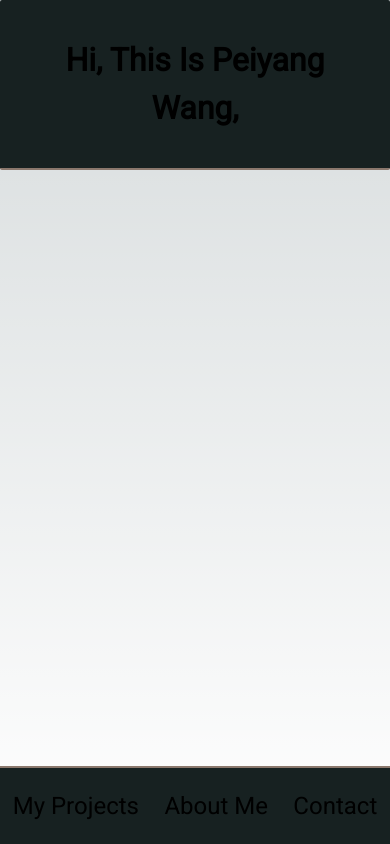
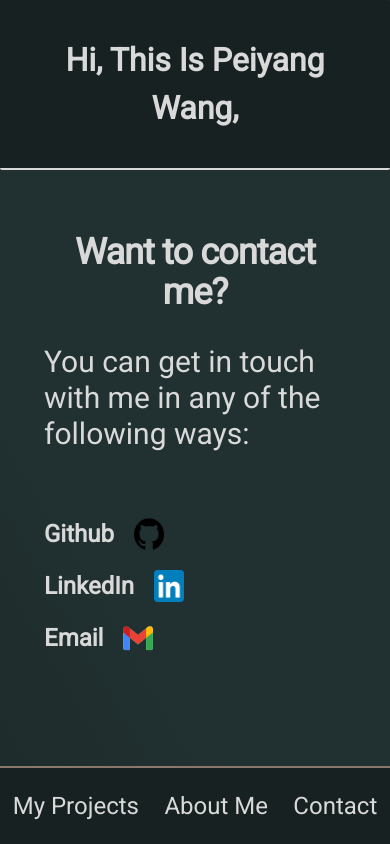
Before and after one commit to Plukewang/portfolio, a Next.js app: page /contact in a window 390 px wide. Built offline with nearby package versions, Linux system fonts and the light colour scheme.

Commit message:
fill in lorem ipsum and adjust projects flexbox on mobile

```diff
--- a/app/aboutme/layout.tsx
+++ b/app/aboutme/layout.tsx
@@ -2,7 +2,7 @@ import Navbar from "../ui/navbar"
 import NavBarLinks from "../ui/navBarLinks"
 export default function Layout({ children }: { children: React.ReactNode }) {
     return (
-      <div className="flex flex-col lg:overflow-hidden">
+      <div className="flex h-screen flex-col ">
         <Navbar/>
         <div className="flex-grow p-6 md:overflow-y-auto md:p-12">{children}</div>
         <NavBarLinks top = {false}/>
--- a/app/aboutme/page.tsx
+++ b/app/aboutme/page.tsx
@@ -1,6 +1,10 @@
 import Details from "../ui/aboutme/details"
+import "../../public/app.css"
+import myface from "../../public/icons/avatar.png"
+import utaustin from "../../public/utaustin.png"
+import react from "../../public/icons/react.png"
 
-export default function Projects(){
+export default function Aboutme(){
     return (
     <div className="flex flex-col items-center overflow-hidden">
 
@@ -29,33 +33,23 @@ export default function Projects(){
             <div className="lg:col-span-3 lg:col-start-2 lg:row-span2">
                 <Details
                     title={"I'm a software developer with a focus on the web."}
-                    src={null}
-                    description="Lorem ipsum dolor sit amet, consectetur adipiscing elit, sed do eiusmod  tempor
-                    incididunt ut labore et dolore magna aliqua. Ut enim ad minim  veniam, quis nostrud exercitation ullamco
-                    laboris nisi ut aliquip ex ea  commodo consequat. Duis aute irure dolor in reprehenderit in voluptate
-                    velit esse cillum dolore eu fugiat nulla pariatur. Excepteur sint  occaecat cupidatat non proident,
-                    sunt in culpa qui officia deserunt  mollit anim id est laborum."
+                    src={myface}
+                    description={`I\'m a web developer with experience in full-stack app development primarily using the Postgres-Express-React stack. My work philosophy is simple: Think ahead, move fast, and adapt quickly. I believe that a good website or application should be designed to maximize ease of use without compromising functionality.
+
+                    In my leisure time I run a fully custom-made table-top RPG complete with its own world and lore with a close group of friends, writing stories, creating art assets, and developing mechanics to streamline the player experience.`}
                     id="background"
                 />
 
                 <Details
                     title={"I’m a 2022 Graduate from UT Austin."}
-                    src={null}
-                    description="Lorem ipsum dolor sit amet, consectetur adipiscing elit, sed do eiusmod  tempor
-                    incididunt ut labore et dolore magna aliqua. Ut enim ad minim  veniam, quis nostrud exercitation ullamco
-                    laboris nisi ut aliquip ex ea  commodo consequat. Duis aute irure dolor in reprehenderit in voluptate
-                    velit esse cillum dolore eu fugiat nulla pariatur. Excepteur sint  occaecat cupidatat non proident,
-                    sunt in culpa qui officia deserunt  mollit anim id est laborum."
+                    src={utaustin}
+                    description={`I graduated from the University of Texas at Austin in May 2022 with a Bachelor of Science in Physics and am currently pursuing further education in computer science in San Antonio. I\'m mostly self-taught in my programming knowledge, though I have plenty of projects to demonstrate what I know.`}
                     id="education"
                 />
                 <Details
                     title={"My skills at a glance:"}
-                    src={null}
-                    description="Lorem ipsum dolor sit amet, consectetur adipiscing elit, sed do eiusmod  tempor
-                    incididunt ut labore et dolore magna aliqua. Ut enim ad minim  veniam, quis nostrud exercitation ullamco
-                    laboris nisi ut aliquip ex ea  commodo consequat. Duis aute irure dolor in reprehenderit in voluptate
-                    velit esse cillum dolore eu fugiat nulla pariatur. Excepteur sint  occaecat cupidatat non proident,
-                    sunt in culpa qui officia deserunt  mollit anim id est laborum."
+                    src={react}
+                    description={`I primarily work with JavaScript and TypeScript. \n\nFront end: React, NextJS, React Mobile, TailWind.\n\nBack end: Node.js, Express, Postgres`}
                     id="skills"
                 />
             </div>
--- a/app/contact/page.tsx
+++ b/app/contact/page.tsx
@@ -1,9 +1,45 @@
+
+import github from "../../public/icons/github.png"
+import gmail from "../../public/icons/gmail.png"
+import linkedIn from "../../public/icons/linkedin.png"
+import ContactLink from "../ui/contact/contactLink"
+import "../../public/app.css"
+export default function Contact(){
+    return (
+        <div className="mt-[200px] mx-5 flex flex-col justify-center items-center">
+
+                <h1 className="my-2 text-4xl font-semibold tracking-tight text-center sm:text-5xl lg:h-[150px] ">
+                    Want to contact me?
+                </h1>
+
+                <div className="lg:w-1/2 lg:max-w-7xl lg:px-8 ">
+
+                    <p className="my-6 text-3xl w-full h-[150px] ">
+                        You can get in touch with me in any of the following ways:
+                    </p>
+
+                    <span className="w-full h-1/2"></span>
+
+                    <ContactLink
+                        imgSrc={github}
+                        name="Github"
+                        link="https://github.com/Plukewang"
+                    />
+
+                    <ContactLink
+                        imgSrc={linkedIn}
+                        name="LinkedIn"
+                        link="https://www.linkedin.com/in/peiyang-wang-631550261"
+                    />
+
+                    <ContactLink
+                        imgSrc={gmail}
+                        name="Email"
+                        link="mailto:plukewang@utexas.edu"
+                    />
+                </div>
 
 
-export default function Projects(){
-    return (
-        <div>
-            <h1>H3</h1>
         </div>
     )
 }
--- a/app/page.tsx
+++ b/app/page.tsx
@@ -4,7 +4,7 @@ import "../public/app.css";
 
 export default function Home() {
   return (
-    <div className="h-full flex flex-col justify-center">
+    <div className="h-screen flex flex-col justify-center">
       <Cover/>
     </div>
   );
--- a/app/projects/page.tsx
+++ b/app/projects/page.tsx
@@ -1,10 +1,13 @@
 import Story from "../ui/projects/story"
 import preview1 from "../../public/preview1.png"
+import preview2 from "../../public/previewTennoHeadlines.png"
+
 import "../../public/app.css"
 export default function Projects(){
     return (
         <div className="my-2">
-            <h1 className="max-md:w-full lg:my-7 text-[16px] md:text-[32px] m-2 text-center">Here are a few of the projects I've worked on.</h1>
+            <div className="w-full h-[200px]"></div>
+            <h1 className="max-md:w-full lg:my-7 text-3xl font-bold m-2 text-center">Here are a few of the projects I've worked on.</h1>
 
             <div className="grid grid-cols-1 gap-x-6 gap-y-10 sm:grid-cols-2 lg:grid-cols-3 xl:grid-cols-4 xl:gap-x-8">
                 {//
@@ -16,20 +19,24 @@ export default function Projects(){
                     description="Site hosting a custom RPG project and its information."
                 />
                 <Story
-                    link={""}
-                    title={""}
-                    description=""
+                    link={"https://tennoheadlines.vercel.app/"}
+                    title={"Warframe Events Tracker"}
+                    src={preview2}
+                    description="A custom-made missions and rewards tracker for the game Warframe."
                 />
                 <Story
-                    link={"https://hereafter-react.vercel.app/"}
-                    title={"The Hereafter on React"}
-                    description="Site hosting a custom RPG project and its information."
+                    link={""}
+                    title={"More To Come!"}
+                    src={null}
+                    description="Under construction..."
                 />
                 <Story
-                    link={"https://hereafter-react.vercel.app/"}
-                    title={"The Hereafter on React"}
-                    description="Site hosting a custom RPG project and its information."
+                    link={""}
+                    title={"More To Come!"}
+                    src={null}
+                    description="Under construction..."
                 />
+
             </div>
 
         </div>
--- a/app/ui/aboutme/details.tsx
+++ b/app/ui/aboutme/details.tsx
@@ -20,12 +20,14 @@ export default function Details({title,src,description,id}:detailProps){
 
                 <Image
                     src={src? src: placeholderThumbnail}
+                    width={350}
+                    height={350}
                     alt={title? title:"placeholder title"}
-                    className="lg:col-start-2 lg:row-start-2 rounded-xl object-cover h-auto m-10"
+                    className="lg:col-start-2 lg:row-start-2 rounded-xl object-cover m-10"
                 />
                 <div className="lg:col-span-2 lg:col-start-3 lg:row-start-2 lg:w-1/2 lg:max-w-7xl lg:px-8">
 
-                    <p className="mt-6 text-xl/8 ">
+                    <p className="mt-6 text-xl ">
                         {description}
                     </p>
                 </div>
--- /dev/null
+++ b/app/ui/contact/contactLink.tsx
@@ -0,0 +1,32 @@
+import Image, {StaticImageData} from "next/image";
+import Link from "next/link";
+
+interface contactLinkProps{
+    imgSrc: StaticImageData
+    name: string
+    link: string
+}
+export default function ContactLink({imgSrc, name, link}:contactLinkProps){
+    return(
+
+
+            <Link
+                href={link}
+            >
+                <div className="my-5 flex gap-5 ">
+
+                <p className="my-auto text-2xl font-bold">
+                    {name}
+                </p >
+
+                <Image
+                    src={imgSrc}
+                    alt={"Link to "+name}
+                    width={30}
+                />
+                </div>
+            </Link>
+
+
+    )
+}
--- a/app/ui/projects/story.tsx
+++ b/app/ui/projects/story.tsx
@@ -20,25 +20,27 @@ export default function Story({link,title,src,description}:storyProps){
      */
     return(
         <div className="p-2 md:w-[350px] h-[500px] flex flex-col items-center">
-
+            <div className="w-full h-[220px] m-3 rounded-lg flex-col justify-center items-center">
+            <h2 className="text-2xl m-3 p-2 font-bold text-center md:[text-left]">{title? title:"Placeholder Name"}</h2>
             <Link
                 href={link? link : "/."}
+                className="h-[220px] m-3"
             >
-                <h2 className="text-[24px] m-3 p-2 font-bold">{title? title:"Placeholder Name"}</h2>
 
-                <div className="w-[300px] h-[220px] bg-[#213030] m-3 rounded-lg flex justify-center items-center">
 
-                <Image
-                    src={src? src: placeholderThumbnail}
-                    alt={title? title:"placeholder title"}
-                    className="rounded-xl object-cover h-full"
-                />
-            </div>
+                    <Image
+                        src={src? src: placeholderThumbnail}
+                        alt={title? title:"placeholder title"}
+                        className="rounded-xl h-full"
+                    />
+
             </Link>
-
             <p className="m-3 p-2 w-[300px]">
                 {description? description : "Lorem ipsum dolor sit amet, consectetur adipiscing elit. Morbi sagittis  est sed vestibulum aliquet. Etiam ullamcorper ornare dolor vel dapibus.  Nulla maximus sagittis erat eget bibendum. Sed libero augue, condimentum quis felis et, sagittis mattis risus. Ut volutpat, ante"}
             </p>
+            </div>
+
+
         </div>
     )
 }
--- a/public/app.css
+++ b/public/app.css
@@ -12,10 +12,11 @@ body{
   --text-color: #D9D9D9;
   --border-color: #8B786D;
     background: linear-gradient(60deg, var(--main-bg-color) 40%, var(--darker-bg-color) 60%);
-    background-size: 800% 800%;
+    background-size: 400% 400%;
 	  animation: gradient 15s ease infinite;
-    height: 200vh;
+    height: 100vh;
     color: var(--text-color);
+    white-space: pre-wrap;
 }
 
 .highlight{
```
Also changed, not shown: public/utaustin.PNG (added).
